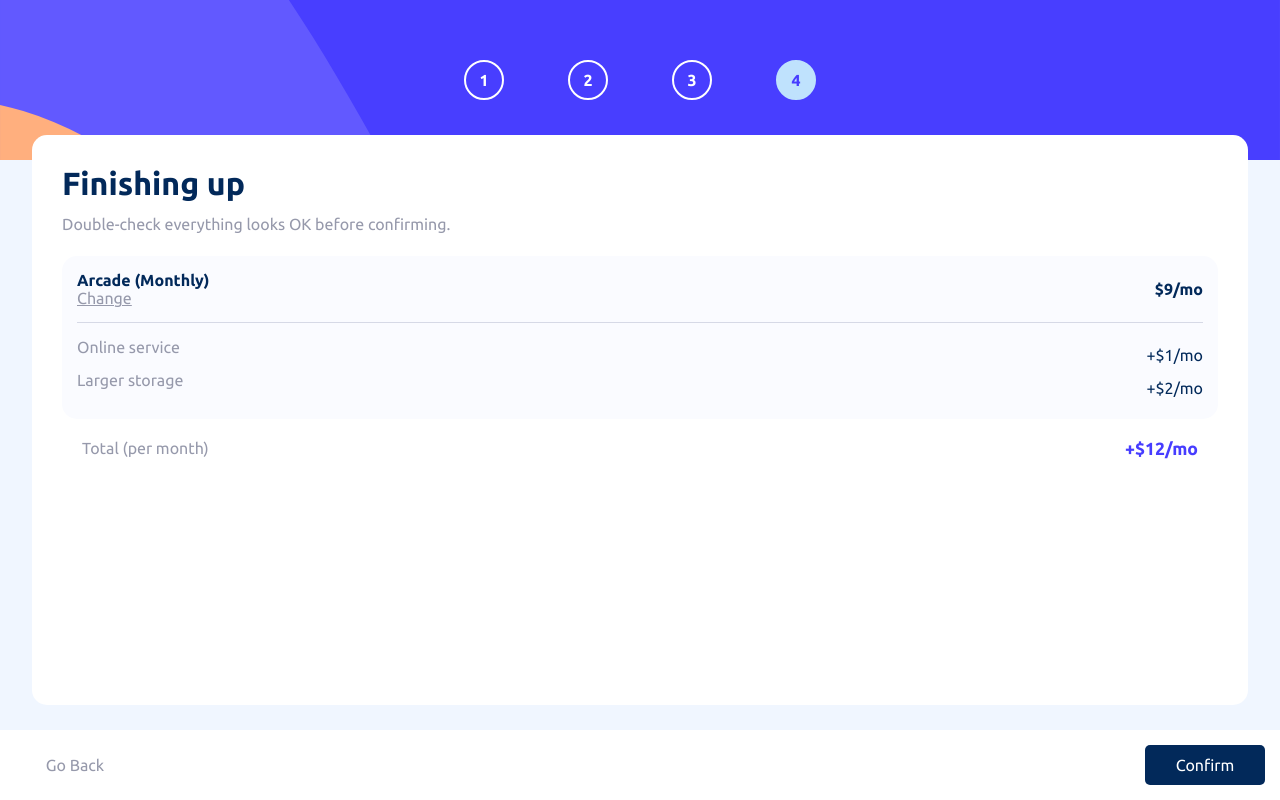
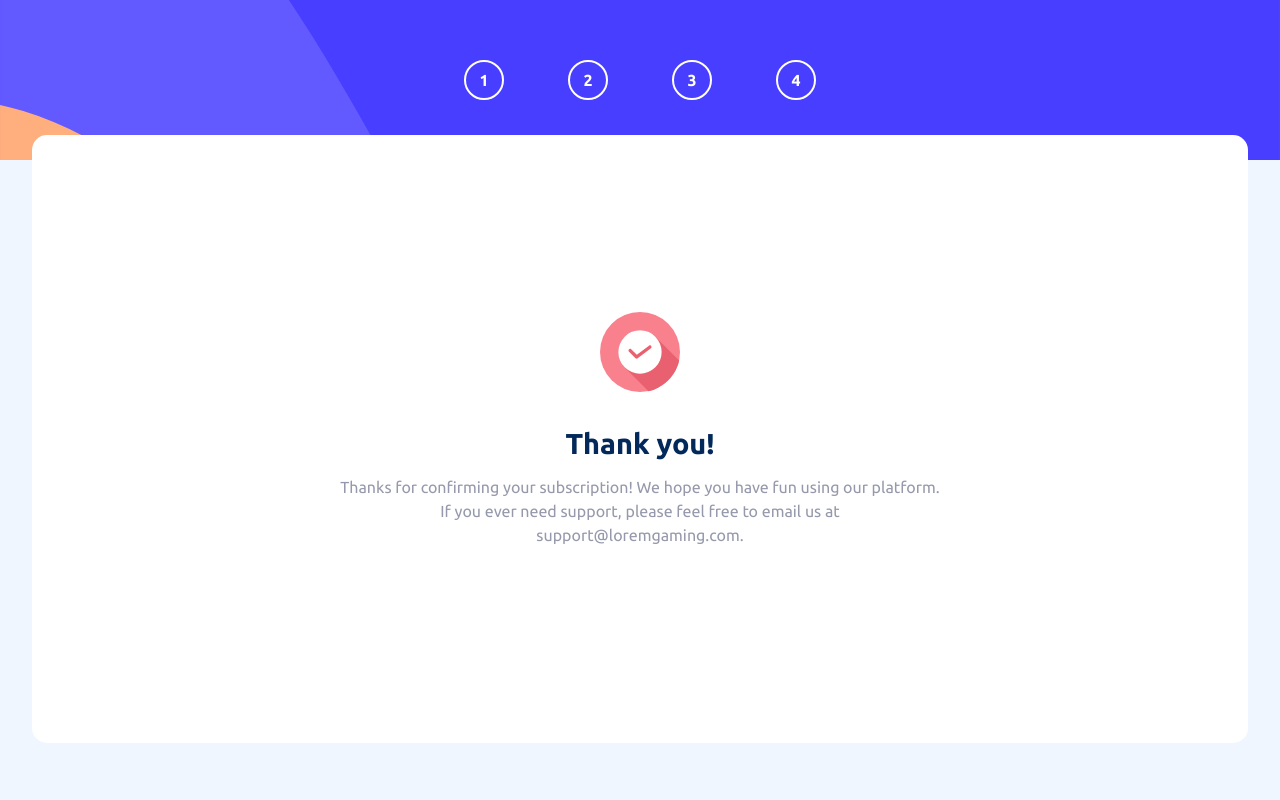
Before and after one commit to martinablazheska/multi-step-form, a React (Vite) app: page / in a window 1280 px wide. Built offline with nearby package versions, Linux system fonts and the light colour scheme.

Commit message:
Completed Thank You message

```diff
--- a/src/components/Form/FormContainer.tsx
+++ b/src/components/Form/FormContainer.tsx
@@ -8,6 +8,7 @@ import StepOne from "./Steps/1/StepOne";
 import StepTwo from "./Steps/2/StepTwo";
 import StepThree from "./Steps/3/StepThree";
 import StepFour from "./Steps/4/StepFour";
+import FinalStep from "./Steps/5/FinalStep";
 
 import { initialValues } from "../../store/form-data";
 import validationSchema from "../../store/validation-schema";
@@ -36,7 +37,8 @@ function FormContainer() {
             {currentStep === 1 && <StepTwo values={values} />}
             {currentStep === 2 && <StepThree values={values} />}
             {currentStep === 3 && <StepFour values={values} />}
-            <FormActions />
+            {currentStep === 4 && <FinalStep />}
+            {!(currentStep === 4) && <FormActions />}
           </Form>
         </div>
       )}
--- a/src/components/Form/Steps/4/StepFour.module.scss
+++ b/src/components/Form/Steps/4/StepFour.module.scss
@@ -53,7 +53,7 @@
 
     .addon {
       color: var(--cool-gray);
-      margin-bottom: 15px;
+      margin-bottom: 10px;
     }
 
     .price {
--- a/src/components/Form/Steps/4/StepFour.tsx
+++ b/src/components/Form/Steps/4/StepFour.tsx
@@ -4,6 +4,7 @@ import { values } from "../../../../store/form-data";
 import classes from "./StepFour.module.scss";
 
 const StepFour: React.FC<{ values: values }> = ({ values }) => {
+  function calculateSummary(values: values) {}
   return (
     <div className={classes["step-four"]}>
       <h1>{formData[3].title}</h1>
--- /dev/null
+++ b/src/components/Form/Steps/5/FinalStep.module.scss
@@ -0,0 +1,31 @@
+.final-step {
+  display: flex;
+  flex-direction: column;
+  justify-content: flex-start;
+  width: 100%;
+  height: 80%;
+  padding: 30px;
+  translate: 0px -25px;
+  background-color: var(--white);
+  border-radius: 15px;
+  display: flex;
+  flex-direction: column;
+  align-items: center;
+  justify-content: center;
+  padding: 25%;
+
+  img {
+    width: 80px;
+    height: 80px;
+  }
+
+  h2 {
+    color: var(--marine-blue);
+    font-size: 1.8rem;
+    margin-top: 35px;
+    margin-bottom: 5px;
+  }
+  p {
+    text-align: center;
+  }
+}
--- /dev/null
+++ b/src/components/Form/Steps/5/FinalStep.tsx
@@ -0,0 +1,18 @@
+import thankYou from "../../../../assets/icon-thank-you.svg";
+import classes from "./FinalStep.module.scss";
+
+function FinalStep() {
+  return (
+    <div className={classes["final-step"]}>
+      <img src={thankYou} alt="thank you image" />
+      <h2>Thank you!</h2>
+      <p>
+        Thanks for confirming your subscription! We hope you have fun using our
+        platform. If you ever need support, please feel free to email us at
+        support@loremgaming.com.
+      </p>
+    </div>
+  );
+}
+
+export default FinalStep;
--- a/src/store/form-context.tsx
+++ b/src/store/form-context.tsx
@@ -24,7 +24,7 @@ export const yearlyPrices: number[] = [90, 120, 150];
 const FormContextProvider: React.FC<{
   children?: React.ReactNode;
 }> = (props) => {
-  const [currentStep, setCurrentStep] = useState(3);
+  const [currentStep, setCurrentStep] = useState(4);
   const [yearlyBilling, setYearlyBilling] = useState(false);
   const [prices, setPrices] = useState(monthlyPrices);
 
```
